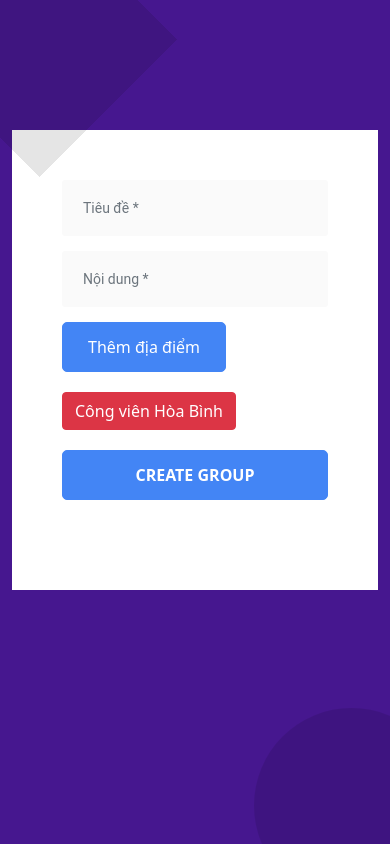
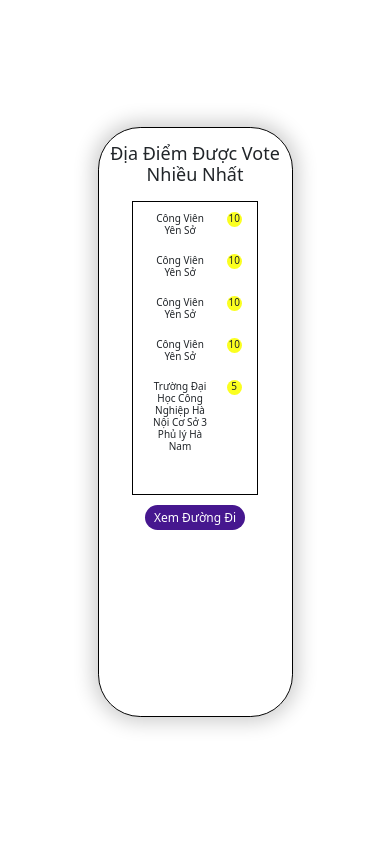
Before and after one commit to hungnso/nhom4_bigcityboy, a React (Create React App) app: page /announcingVote in a window 390 px wide. Built offline with nearby package versions, Linux system fonts and the light colour scheme.

Commit message:
up code properties MapAddAddress and AnnouncingVote

```diff
--- a/package.json
+++ b/package.json
@@ -9,9 +9,11 @@
     "antd": "^4.18.3",
     "bootstrap": "^5.1.3",
     "react": "^17.0.2",
+    "react-bootstrap": "^2.1.0",
     "react-dom": "^17.0.2",
+    "react-map-gl": "^6.1.18",
     "react-router-dom": "^6.2.1",
-    "react-scripts": "5.0.0",
+    "react-scripts": "^5.0.0",
     "reactstrap": "^9.0.1",
     "web-vitals": "^2.1.3"
   },
--- /dev/null
+++ b/src/AnnouncingVote/announcingVote.js
@@ -0,0 +1,34 @@
+import React from 'react'
+import "./style.css"
+import { Button } from 'react-bootstrap';
+export default function AnnouncingVote() {
+    return (
+        <div >
+            <div className="announcing" >
+                <div>
+                    <h2 className="titleVote">Địa Điểm Được Vote Nhiều Nhất</h2>
+                </div>
+                <div className="listResultVote">
+                    <div className="vote">
+                        <h4 className="nameVote">Công Viên Yên Sở</h4> <h5 className="quantilyVote">10</h5>
+                    </div>
+                    <div className="vote">
+                        <h4 className="nameVote">Công Viên Yên Sở</h4> <h5 className="quantilyVote">10</h5>
+                    </div>
+                    <div className="vote">
+                        <h4 className="nameVote">Công Viên Yên Sở</h4> <h5 className="quantilyVote">10</h5>
+                    </div>
+                    <div className="vote">
+                        <h4 className="nameVote">Công Viên Yên Sở</h4> <h5 className="quantilyVote">10</h5>
+                    </div>
+                    <div className="vote">
+                        <h4 className="nameVote">Trường Đại Học Công Nghiệp Hà Nội Cơ Sở 3 Phủ lý Hà Nam</h4> <h5 className="quantilyVote">5</h5>
+                    </div>
+                </div>
+                <div>
+                    <button className="btnView">Xem Đường Đi</button>
+                </div>
+            </div>
+        </div>
+    )
+}
--- /dev/null
+++ b/src/AnnouncingVote/style.css
@@ -0,0 +1,282 @@
+
+.announcing{
+    width: 40vw;
+    height: 70vh;
+    border: solid 1px #000;
+    margin:auto;
+    margin-top:15vh;
+    border-radius:5vh;
+    box-shadow: 0px 0px 20px 5px rgba(0, 0, 0, 0.2);
+}
+.quantilyVote{
+
+    border-radius:50%;
+    width: 20px;
+    height: 20px;
+    position: absolute;
+    right:10px;
+    background-color: rgb(251, 255, 32);
+    font-size:15px;
+}
+.titleVote{
+    font-size:35px;
+    margin:15px 10px;
+}
+.vote{
+  display: flex;
+  position: relative;
+  margin:15px 0px;
+}
+.nameVote{
+    margin-left:15px;
+    margin-right:40px;
+    font-size:20px;
+}
+.listResultVote{
+    border: solid 1px #000;
+    width: 65%;
+    margin:auto;
+    min-height: 50%;
+    height:auto;
+
+}
+.btnView{
+    margin-top:15px;
+    height:50px;
+    width: 200px;
+    font-size:25px;
+    background-color: rgba(70,23,143,1);
+    color:#fff;
+    border: none;
+    border-radius:15px;
+
+}
+
+/* Extra small devices (portrait phones, less than 576px) */
+@media (max-width: 575.98px) {
+    .announcing{
+        width: 50vw;
+        height: 70vh;
+        border: solid 1px #000;
+        margin:auto;
+        margin-top:15vh;
+        border-radius:5vh;
+        box-shadow: 0px 0px 20px 5px rgba(0, 0, 0, 0.2);
+    }
+    .titleVote{
+        font-size:18px;
+    }
+    .quantilyVote{
+
+        border-radius:50%;
+        width: 15px;
+        height: 15px;
+        position: absolute;
+        right:10px;
+        background-color: rgb(251, 255, 32);
+        font-size: 10px;
+    }
+    .vote{
+      display: flex;
+      position: relative;
+      margin: 10px 5px;
+
+    }
+    .nameVote{
+        margin-left:10px;
+        margin-right:40px;
+        font-size:10px;
+    }
+    .listResultVote{
+        border: solid 1px #000;
+        width: 65%;
+        margin:auto;
+        min-height: 50%;
+        height:auto;
+
+    }
+    .btnView{
+        margin-top:10px;
+        height:25px;
+        width: 100px;
+        font-size:12px;
+        background-color: rgba(70,23,143,1);
+        color:#fff;
+        border: none;
+        border-radius:15px;
+    }
+}
+
+/* Small devices (landscape phones, 576px and up)*/
+@media (min-width: 576px) and (max-width: 767.98px) {
+	.announcing{
+        width: 50vw;
+        height: 78vh;
+        border: solid 1px #000;
+        margin:auto;
+        margin-top:10vh;
+        border-radius:5vh;
+        box-shadow: 0px 0px 20px 5px rgba(0, 0, 0, 0.2);
+    }
+    .titleVote{
+        font-size:21px;
+        margin:15px 5px;
+    }
+    .quantilyVote{
+
+        border-radius:50%;
+        width: 15px;
+        height: 15px;
+        position: absolute;
+        right:10px;
+        background-color: rgb(251, 255, 32);
+        font-size: 10px;
+    }
+    .vote{
+      display: flex;
+      position: relative;
+      margin: 10px 0px;
+
+    }
+    .nameVote{
+        margin-left:10px;
+        margin-right:30px;
+        font-size:12px;
+    }
+    .listResultVote{
+        border: solid 1px #000;
+        width: 65%;
+        margin:auto;
+        min-height: 50%;
+        height:auto;
+
+    }
+    .btnView{
+        margin-top:10px;
+        height:25px;
+        width: 130px;
+        font-size:12px;
+        background-color: rgba(70,23,143,1);
+        color:#fff;
+        border: none;
+        border-radius:15px;
+    }
+}
+
+
+/* Medium devices (tablets, 768px and up)*/
+@media (min-width: 768px) and (max-width: 991.98px) {
+    .announcing{
+        width: 50vw;
+        height: 70vh;
+        border: solid 1px #000;
+        margin:auto;
+        margin-top:10vh;
+        border-radius:5vh;
+        box-shadow: 0px 0px 20px 5px rgba(0, 0, 0, 0.2);
+    }
+    .titleVote{
+        font-size:23px;
+        margin:15px 15px;
+    }
+    .quantilyVote{
+
+        border-radius:50%;
+        width: 20px;
+        height: 20px;
+        position: absolute;
+        right:10px;
+        background-color: rgb(251, 255, 32);
+        font-size: 12px;
+    }
+    .vote{
+      display: flex;
+      position: relative;
+      margin: 10px 5px;
+
+    }
+    .nameVote{
+        margin-left:15px;
+        margin-right:40px;
+        font-size:14px;
+    }
+    .listResultVote{
+        border: solid 1px #000;
+        width: 65%;
+        margin:auto;
+        min-height: 50%;
+        height:auto;
+
+    }
+    .btnView{
+        margin-top:10px;
+        height:30px;
+        width: 150px;
+        font-size:14px;
+        background-color: rgba(70,23,143,1);
+        color:#fff;
+        border: none;
+        border-radius:15px;
+    }
+}
+
+/* Large devices (desktops, 992px and up)*/
+@media (min-width: 992px) and (max-width: 1199.98px) {
+    .announcing{
+        width: 50vw;
+        height: 70vh;
+        border: solid 1px #000;
+        margin:auto;
+        margin-top:10vh;
+        border-radius:5vh;
+        box-shadow: 0px 0px 20px 5px rgba(0, 0, 0, 0.2);
+    }
+    .titleVote{
+        font-size:23px;
+        margin:15px 15px;
+    }
+    .quantilyVote{
+
+        border-radius:50%;
+        width: 20px;
+        height: 20px;
+        position: absolute;
+        right:10px;
+        background-color: rgb(251, 255, 32);
+        font-size: 12px;
+    }
+    .vote{
+      display: flex;
+      position: relative;
+      margin: 10px 5px;
+
+    }
+    .nameVote{
+        margin-left:15px;
+        margin-right:40px;
+        font-size:16px;
+    }
+    .listResultVote{
+        border: solid 1px #000;
+        width: 65%;
+        margin:auto;
+        min-height: 50%;
+        height:auto;
+
+    }
+    .btnView{
+        margin-top:10px;
+        height:35px;
+        width: 180px;
+        font-size:16px;
+        background-color: rgba(70,23,143,1);
+        color:#fff;
+        border: none;
+        border-radius:15px;
+    }
+}
+
+/* Extra large devices (large desktops, 1200px and up)*/
+@media (min-width: 1200px) {
+
+}
--- a/src/App.css
+++ b/src/App.css
@@ -1,3 +1,6 @@
+.App {
+  text-align: center;
+}
 .login_form{
     background-color: rgb(70, 23, 143);
     height: 100vh;
--- a/src/App.js
+++ b/src/App.js
@@ -1,8 +1,16 @@
 import "bootstrap/dist/css/bootstrap.min.css";
-import GroupForm from "./GroupForm";
+// import GroupForm from "./GroupForm";
+// import Mapbox from "./MapAddAddress/mapbox"
+import AnnouncingVote from "./AnnouncingVote/announcingVote"
+function App() {
+  // return <GroupForm />;
+  return (
+    <div className="App">
 
-function App() {
-  return <GroupForm />;
+      {/* <Mapbox /> */}
+      <AnnouncingVote />
+    </div>
+  );
 }
 
 export default App;
--- /dev/null
+++ b/src/MapAddAddress/mapbox.js
@@ -0,0 +1,35 @@
+import React from 'react'
+import { useState } from 'react';
+import ReactMapGL from 'react-map-gl';
+import './style.css';
+
+function Mapbox() {
+    const [viewport, setViewport] = useState({
+        width: "100%",
+        height: "100%",
+        latitude: 21.0164909,
+        longitude: 105.7772149,
+        zoom: 16,
+
+      });
+    return (
+        <div >
+            <div className="container_map">
+                <div style={{width:"100%",height: "90vh"}}>
+                    <div className="mapbox">
+                        <ReactMapGL
+
+                        {...viewport}
+                        mapStyle="mapbox://styles/mapbox/streets-v11"
+                        onViewportChange={(nextViewport) => setViewport(nextViewport)}
+                        mapboxApiAccessToken="pk.eyJ1IjoibmFtNzU3NzAwIiwiYSI6ImNreTlydXF0dzA3YXgycG1nNHBubzI0MmQifQ.s7lXBzeWikKP9HhgoUwsqA"
+                        />
+                    </div>
+
+                </div>
+            </div>
+            <button className="btnAdd">Thêm địa điểm</button>
+        </div>
+    )
+}
+export default Mapbox;
--- /dev/null
+++ b/src/MapAddAddress/style.css
@@ -0,0 +1,28 @@
+.container_map{
+    border:solid 1px #000;
+    width:90vw;
+    height:80vh;
+    margin:auto;
+    margin-top:5vh;
+    border-radius: 5vh 5vh 5vh 5vh;
+
+    overflow: hidden;
+}
+.mapbox{
+    width: 100%;
+    height: 100%;
+
+
+}
+.btnAdd{
+
+    width: 90%;
+    height: 10vh;
+    background-color: rgba(70,23,143,1);
+    color: #fff;
+    border-radius:20px;
+    z-index: 100000000;
+    font-size: 30px;
+    margin:auto;
+    margin-top:20px;
+}
```
Also changed, not shown: 1 other file (tests, documents, lock files or other folders).
